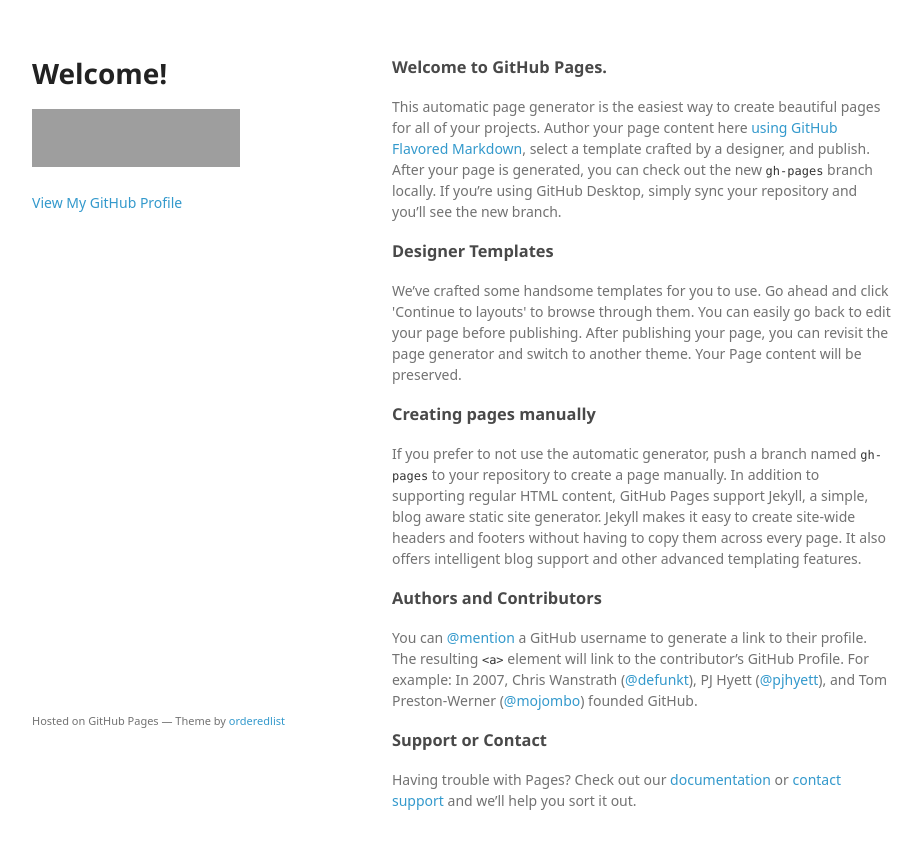
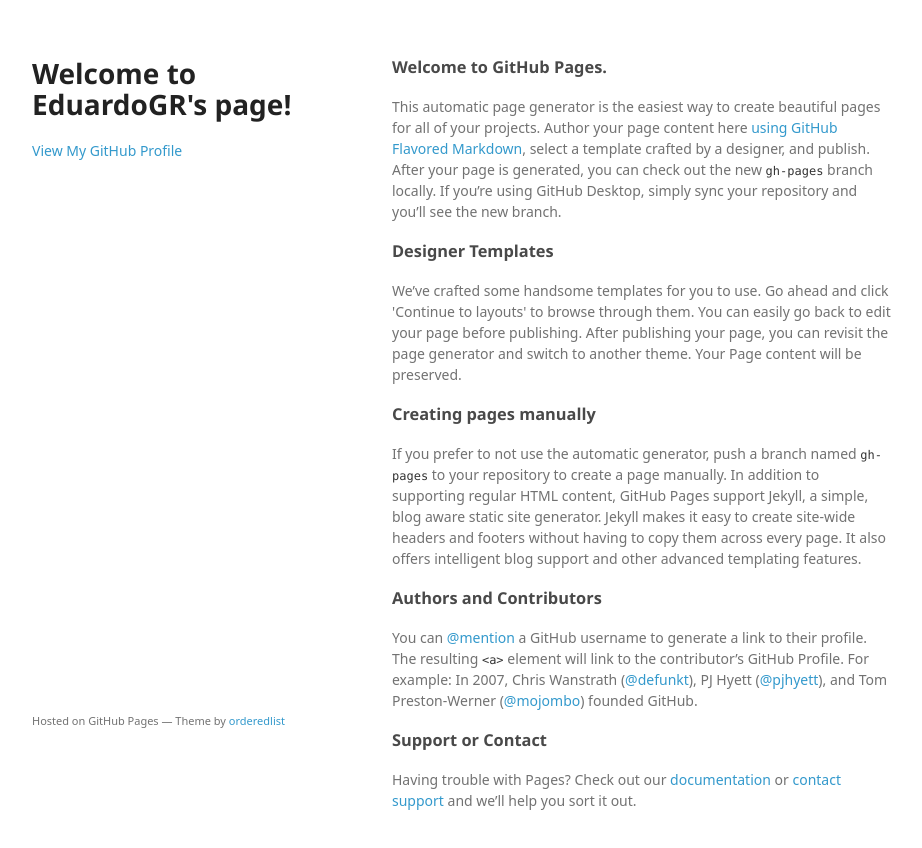
Before and after one commit to eduardogr/eduardogr.github.io, a plain HTML site: page index.html in a window 1280 px wide. Shown: the whole page, without its empty margins (178-1100 px from the left). Drawn offline with Linux system fonts and the light colour scheme; grey boxes are pictures that could not be loaded; a web font is replaced by a local one.

Commit message:
Update index.html

```diff
--- a/index.html
+++ b/index.html
@@ -15,10 +15,7 @@
   <body>
     <div class="wrapper">
       <header>
-        <h1 id="project_title">Welcome!</h1>
-        <a href="http://stackoverflow.com/users/4856526/edugr">
-        <img src="http://stackoverflow.com/users/flair/4856526.png?theme=dark" width="208" height="58" alt="profile for EduGR at Stack Overflow, Q&amp;A for professional and enthusiast programmers" title="profile for EduGR at Stack Overflow, Q&amp;A for professional and enthusiast programmers">
-        </a>
+        <h1 id="project_title">Welcome to EduardoGR's page!</h1>
         <p></p>
 
 
```
